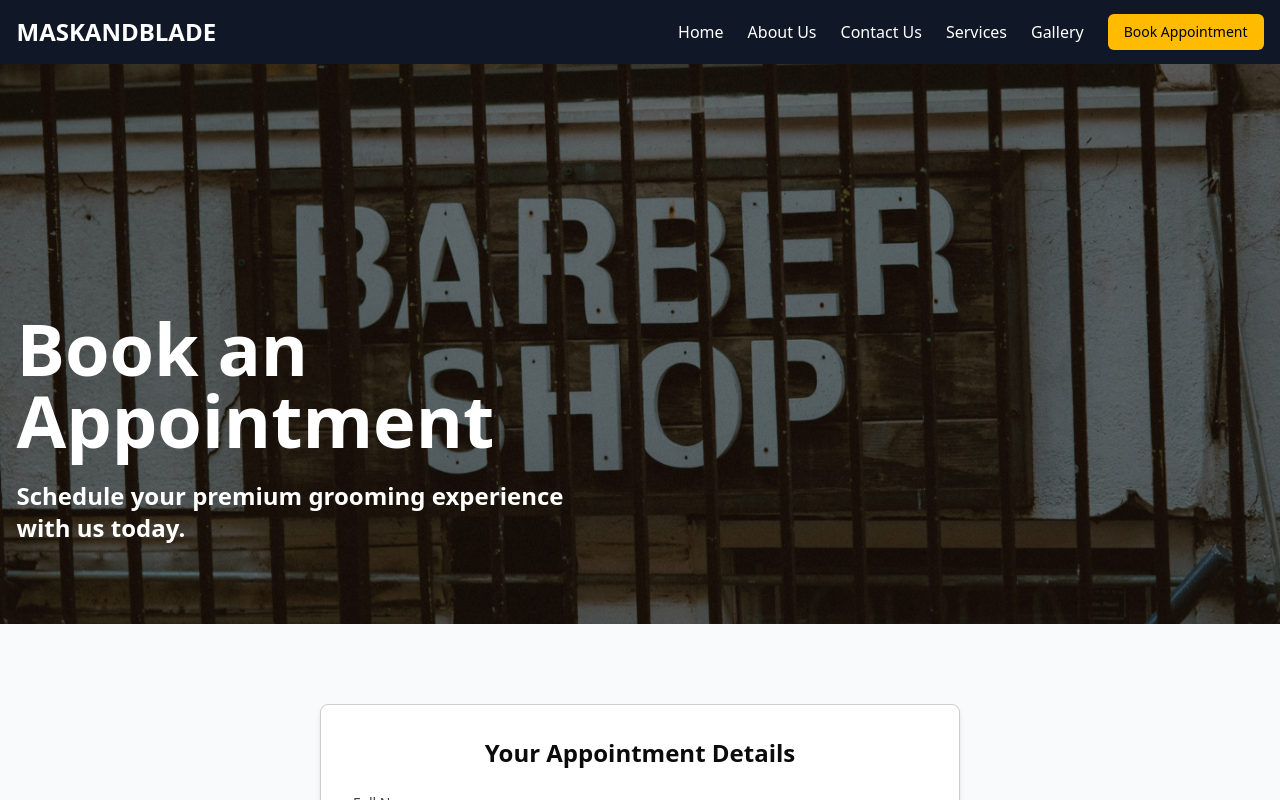
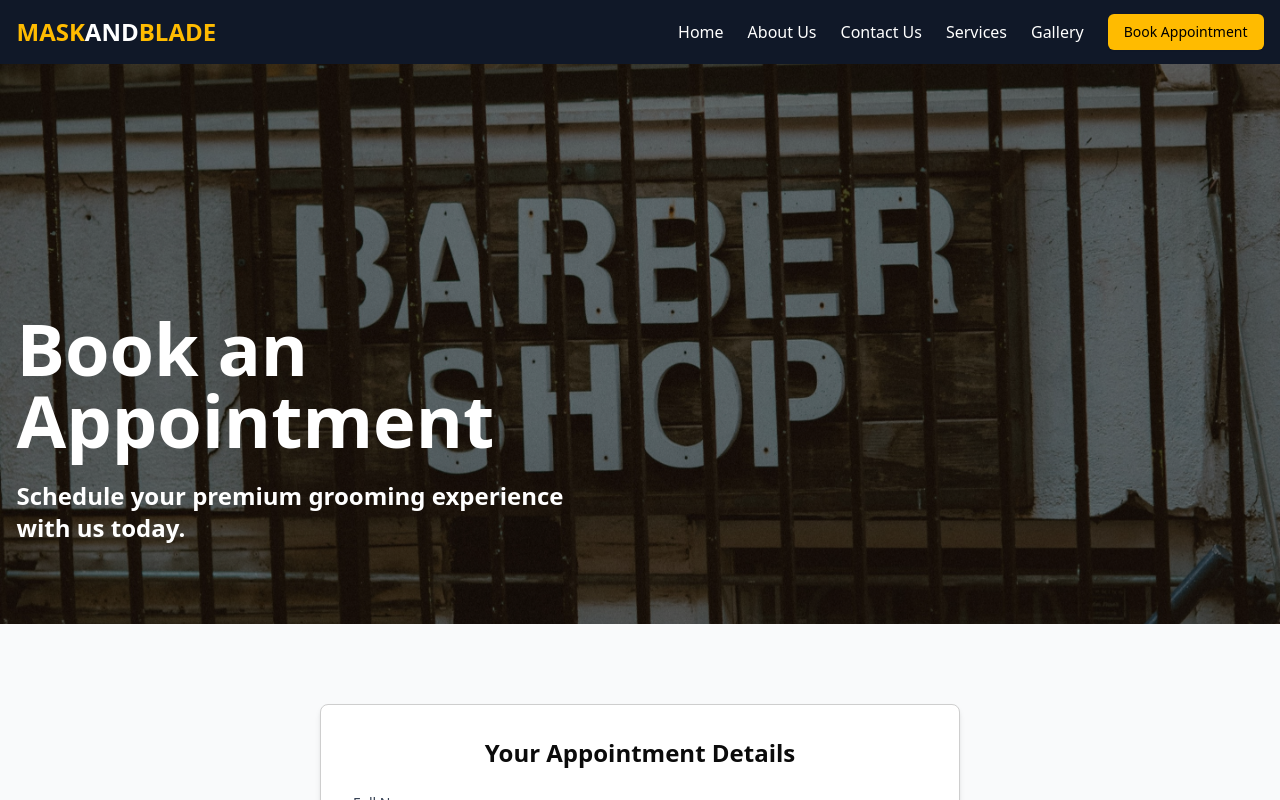
Before and after one commit to Trayshmhirk/maskandblade-app, a Next.js app: page /appointment in a window 1280 px wide. Shown: the top 800 px of the page. Built offline with nearby package versions, Linux system fonts and the light colour scheme.

Commit message:
minor changes

```diff
--- a/src/components/common/Header.tsx
+++ b/src/components/common/Header.tsx
@@ -47,9 +47,11 @@ const Header = () => {
     >
       <div className="app_container flex justify-between items-center h-16">
         <Link href="/" className="flex items-center">
-          <div className="text-xl md:text-2xl font-display font-bold text-barber-gold">
-            MASKANDBLADE
-          </div>
+          <h3 className="text-xl md:text-2xl font-bold">
+            <span className="text-accent">MASK</span>
+            <span className="text-white">AND</span>
+            <span className="text-accent">BLADE</span>
+          </h3>
         </Link>
 
         {/* Mobile Menu Button */}
--- a/src/components/pages/appointment/SuccessMessage.tsx
+++ b/src/components/pages/appointment/SuccessMessage.tsx
@@ -3,7 +3,7 @@ import { Button } from "@/components/ui/button";
 // Extracted Success Message component
 const SuccessMessage = ({ onReturnHome }: { onReturnHome: () => void }) => (
   <section className="py-16 md:py-20 bg-gray-50">
-    <div className="min-h-[60vh] flex items-center justify-center">
+    <div className="app_container min-h-[40vh] flex items-center justify-center">
       <div className="bg-white p-8 border rounded-lg shadow-lg max-w-md w-full text-center">
         <div className="mx-auto h-16 w-16 flex items-center justify-center rounded-full bg-green-100 mb-6">
           <svg
@@ -30,9 +30,9 @@ const SuccessMessage = ({ onReturnHome }: { onReturnHome: () => void }) => (
 
         <Button
           onClick={onReturnHome}
-          className="bg-barber-gold hover:bg-amber-400 text-black"
+          className="bg-accent hover:bg-amber-300 text-black"
         >
-          Return to Home
+          Return Home
         </Button>
       </div>
     </div>
```
